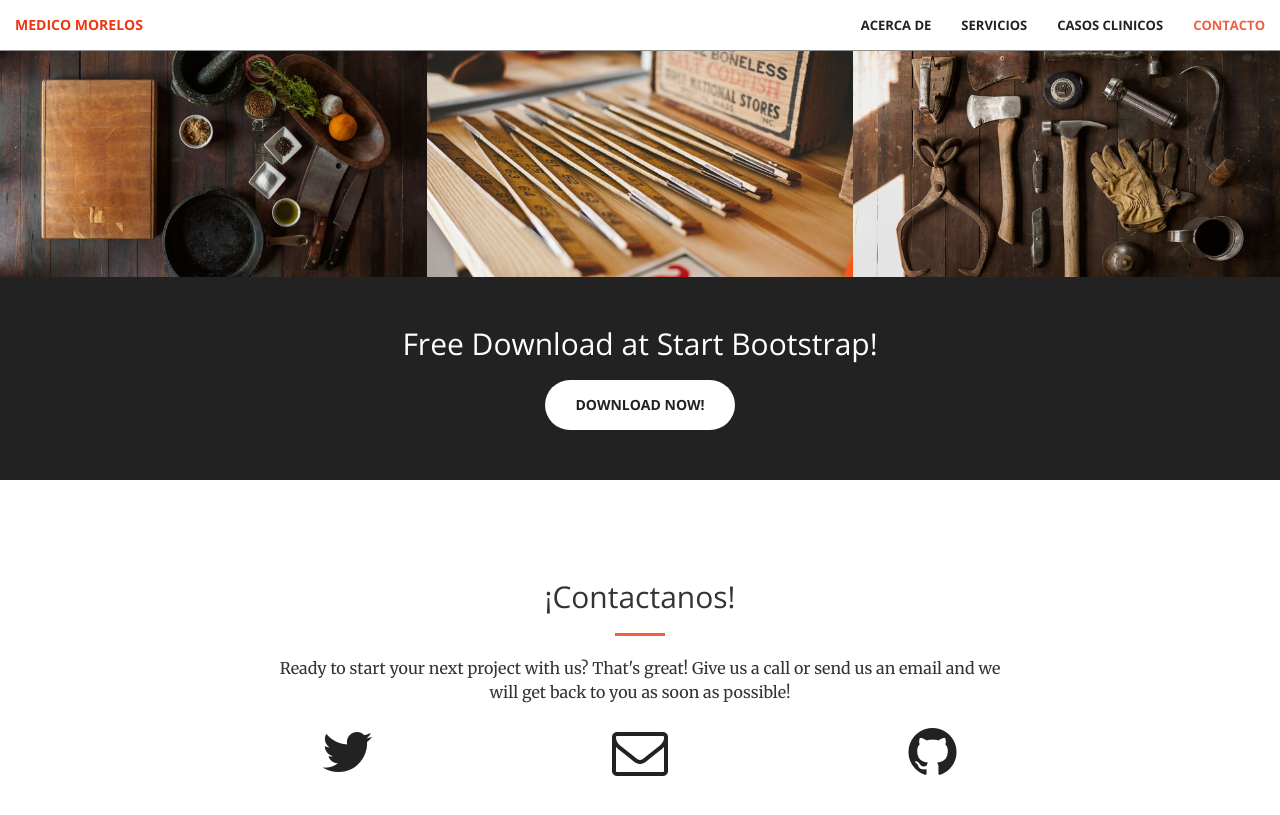
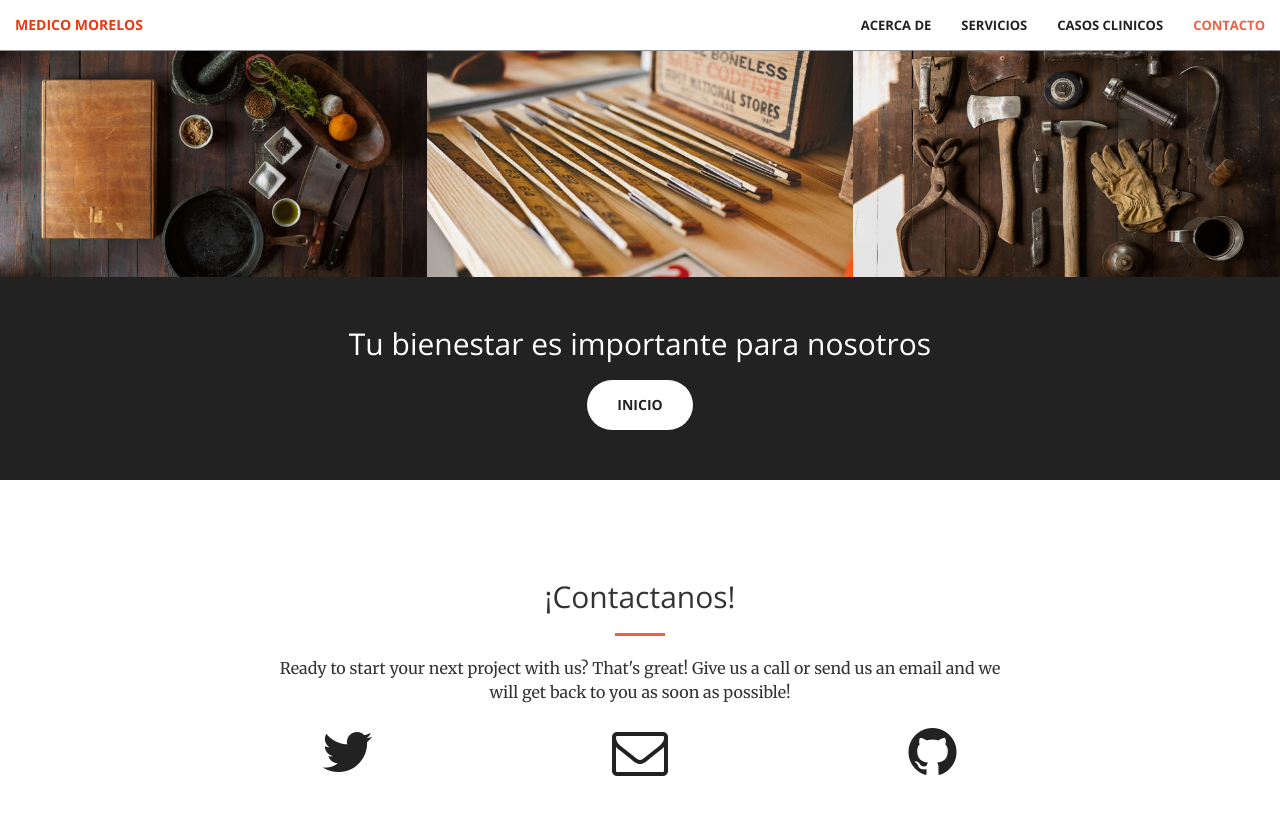
Before and after one commit to MedicoMorales/MedicoMorelos, a Jekyll site: the page built from index.html, in a window 1280 px wide and 900 px high, scrolled down 1957 px. Shown: the top 815 px of the window. Built offline with Jekyll 4.4.1, drawn with Linux system fonts in a browser that asks for light colours.

Commit message:
Update aside.html

```diff
--- a/_includes/aside.html
+++ b/_includes/aside.html
@@ -1,8 +1,8 @@
   <aside class="bg-dark">
       <div class="container text-center">
           <div class="call-to-action">
-              <h2>Free Download at Start Bootstrap!</h2>
-              <a href="#" class="btn btn-default btn-xl wow tada">Download Now!</a>
+              <h2>Tu bienestar es importante para nosotros</h2>
+              <a href="#" class="btn btn-default btn-xl wow tada">Inicio</a>
           </div>
       </div>
   </aside>
```
